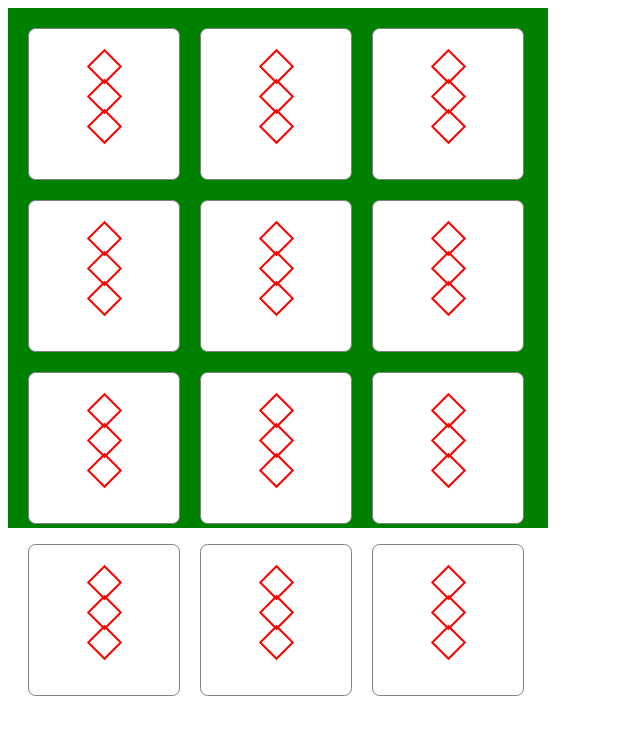
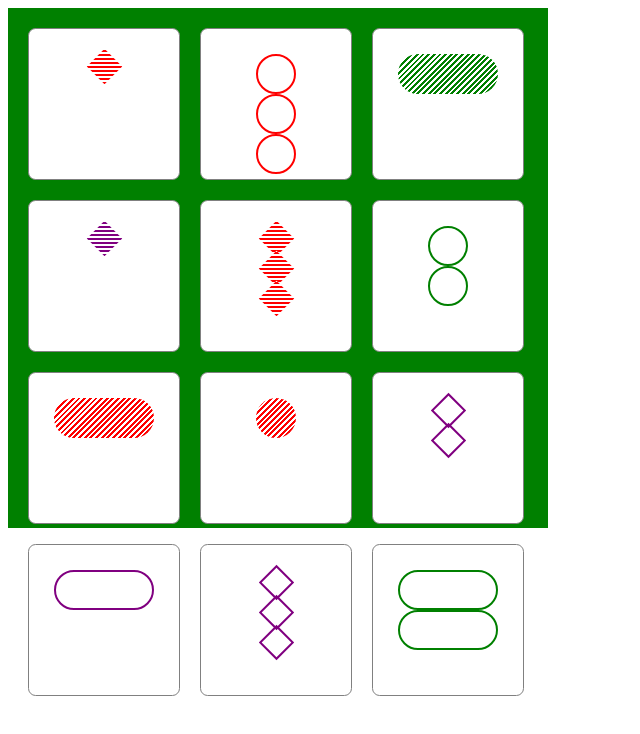
Before and after one commit to laudsol/whereto_react, a React (Create React App) app: page / in a window 1280 px wide. Shown: the top 734 px of the page, without its empty margins (0-640 px from the left). Built offline with nearby package versions, Linux system fonts and the light colour scheme.

Commit message:
dynamically generating shapes on cards

```diff
--- a/src/assets/cardData.js
+++ b/src/assets/cardData.js
@@ -8,15 +8,15 @@ module.exports = {cardArr: [
     {color: 'red', shape: 'diamond', number: 3, fill: 'solid'},
     {color: 'red', shape: 'diamond', number: 3, fill: 'shaded'},
     {color: 'red', shape: 'diamond', number: 3, fill: 'clear'},
-    {color: 'red', shape: 's', number: 1, fill: 'solid'},
-    {color: 'red', shape: 's', number: 1, fill: 'shaded'},
-    {color: 'red', shape: 's', number: 1, fill: 'clear'},
-    {color: 'red', shape: 's', number: 2, fill: 'solid'},
-    {color: 'red', shape: 's', number: 2, fill: 'shaded'},
-    {color: 'red', shape: 's', number: 2, fill: 'clear'},
-    {color: 'red', shape: 's', number: 3, fill: 'solid'},
-    {color: 'red', shape: 's', number: 3, fill: 'shaded'},
-    {color: 'red', shape: 's', number: 3, fill: 'clear'},
+    {color: 'red', shape: 'circle', number: 1, fill: 'solid'},
+    {color: 'red', shape: 'circle', number: 1, fill: 'shaded'},
+    {color: 'red', shape: 'circle', number: 1, fill: 'clear'},
+    {color: 'red', shape: 'circle', number: 2, fill: 'solid'},
+    {color: 'red', shape: 'circle', number: 2, fill: 'shaded'},
+    {color: 'red', shape: 'circle', number: 2, fill: 'clear'},
+    {color: 'red', shape: 'circle', number: 3, fill: 'solid'},
+    {color: 'red', shape: 'circle', number: 3, fill: 'shaded'},
+    {color: 'red', shape: 'circle', number: 3, fill: 'clear'},
     {color: 'red', shape: 'bar', number: 1, fill: 'solid'},
     {color: 'red', shape: 'bar', number: 1, fill: 'shaded'},
     {color: 'red', shape: 'bar', number: 1, fill: 'clear'},
@@ -35,15 +35,15 @@ module.exports = {cardArr: [
     {color: 'purple', shape: 'diamond', number: 3, fill: 'solid'},
     {color: 'purple', shape: 'diamond', number: 3, fill: 'shaded'},
     {color: 'purple', shape: 'diamond', number: 3, fill: 'clear'},
-    {color: 'purple', shape: 's', number: 1, fill: 'solid'},
-    {color: 'purple', shape: 's', number: 1, fill: 'shaded'},
-    {color: 'purple', shape: 's', number: 1, fill: 'clear'},
-    {color: 'purple', shape: 's', number: 2, fill: 'solid'},
-    {color: 'purple', shape: 's', number: 2, fill: 'shaded'},
-    {color: 'purple', shape: 's', number: 2, fill: 'clear'},
-    {color: 'purple', shape: 's', number: 3, fill: 'solid'},
-    {color: 'purple', shape: 's', number: 3, fill: 'shaded'},
-    {color: 'purple', shape: 's', number: 3, fill: 'clear'},
+    {color: 'purple', shape: 'circle', number: 1, fill: 'solid'},
+    {color: 'purple', shape: 'circle', number: 1, fill: 'shaded'},
+    {color: 'purple', shape: 'circle', number: 1, fill: 'clear'},
+    {color: 'purple', shape: 'circle', number: 2, fill: 'solid'},
+    {color: 'purple', shape: 'circle', number: 2, fill: 'shaded'},
+    {color: 'purple', shape: 'circle', number: 2, fill: 'clear'},
+    {color: 'purple', shape: 'circle', number: 3, fill: 'solid'},
+    {color: 'purple', shape: 'circle', number: 3, fill: 'shaded'},
+    {color: 'purple', shape: 'circle', number: 3, fill: 'clear'},
     {color: 'purple', shape: 'bar', number: 1, fill: 'solid'},
     {color: 'purple', shape: 'bar', number: 1, fill: 'shaded'},
     {color: 'purple', shape: 'bar', number: 1, fill: 'clear'},
@@ -62,15 +62,15 @@ module.exports = {cardArr: [
     {color: 'green', shape: 'diamond', number: 3, fill: 'solid'},
     {color: 'green', shape: 'diamond', number: 3, fill: 'shaded'},
     {color: 'green', shape: 'diamond', number: 3, fill: 'clear'},
-    {color: 'green', shape: 's', number: 1, fill: 'solid'},
-    {color: 'green', shape: 's', number: 1, fill: 'shaded'},
-    {color: 'green', shape: 's', number: 1, fill: 'clear'},
-    {color: 'green', shape: 's', number: 2, fill: 'solid'},
-    {color: 'green', shape: 's', number: 2, fill: 'shaded'},
-    {color: 'green', shape: 's', number: 2, fill: 'clear'},
-    {color: 'green', shape: 's', number: 3, fill: 'solid'},
-    {color: 'green', shape: 's', number: 3, fill: 'shaded'},
-    {color: 'green', shape: 's', number: 3, fill: 'clear'},
+    {color: 'green', shape: 'circle', number: 1, fill: 'solid'},
+    {color: 'green', shape: 'circle', number: 1, fill: 'shaded'},
+    {color: 'green', shape: 'circle', number: 1, fill: 'clear'},
+    {color: 'green', shape: 'circle', number: 2, fill: 'solid'},
+    {color: 'green', shape: 'circle', number: 2, fill: 'shaded'},
+    {color: 'green', shape: 'circle', number: 2, fill: 'clear'},
+    {color: 'green', shape: 'circle', number: 3, fill: 'solid'},
+    {color: 'green', shape: 'circle', number: 3, fill: 'shaded'},
+    {color: 'green', shape: 'circle', number: 3, fill: 'clear'},
     {color: 'green', shape: 'bar', number: 1, fill: 'solid'},
     {color: 'green', shape: 'bar', number: 1, fill: 'shaded'},
     {color: 'green', shape: 'bar', number: 1, fill: 'clear'},
--- a/src/components/Card.js
+++ b/src/components/Card.js
@@ -21,9 +21,16 @@ class Card extends React.Component{
         return `${cardData.shape} ${shapeColorName}`
     }
 
-    componentDidMount(){
-        let formattedClassName = this.classNameBuilder(this.props.cardData)
-        console.log('formattedClassName', formattedClassName)
+    buildCardShapes(){
+        let shapesArray = []
+        let cardData = this.props.cardData
+
+        while(shapesArray.length < cardData.number){
+            let formattedClassName = this.classNameBuilder(cardData)
+            let div = <div className={formattedClassName}></div>
+            shapesArray.push(div)
+        }
+        return shapesArray
     }
 
 
@@ -31,9 +38,7 @@ class Card extends React.Component{
         return (
             <div className="Card">
                 <div className="shapeContainer">
-                    <div className="diamond clearRed"></div>
-                    <div className="diamond clearRed"></div>
-                    <div className="diamond clearRed"></div>
+                    {this.buildCardShapes()}
                 </div>
             </div>
         )
```
